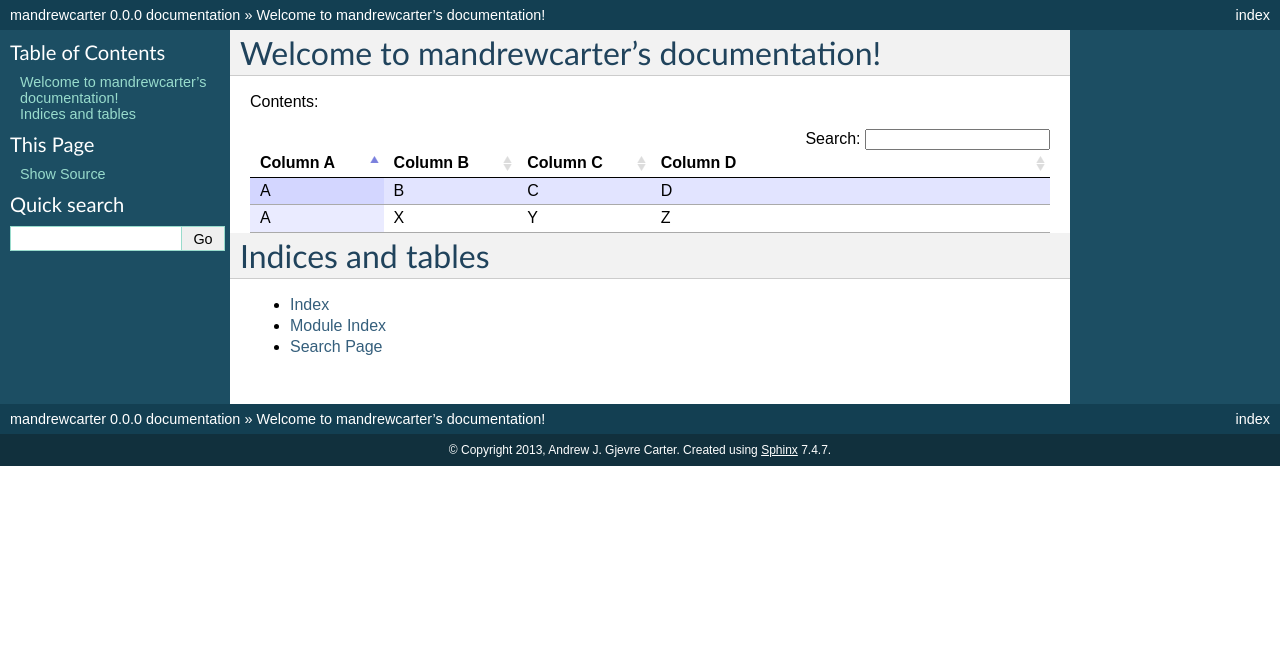
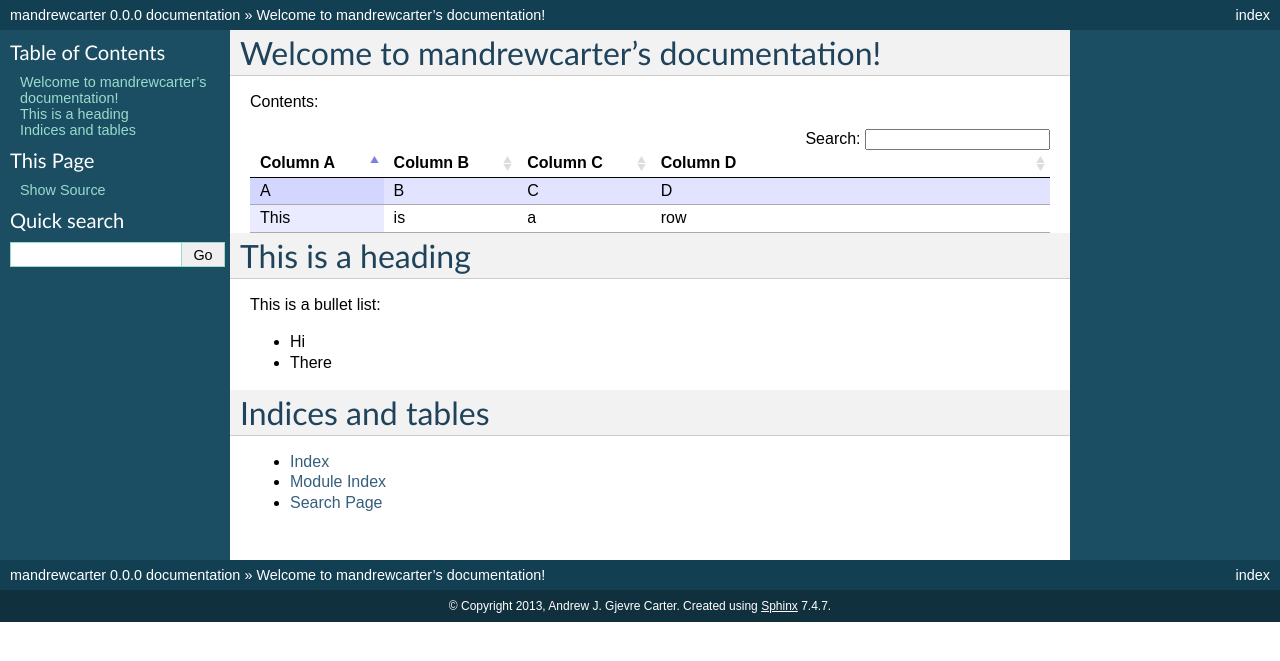
Before and after one commit to mandrewcarter/mandrewcarter.github.io, a Sphinx documentation site: the page built from sphinx/source/index.rst, in a window 1280 px wide. Shown: the top 661 px of the page. Built offline with Sphinx 7.4.7, drawn with Linux system fonts in a browser that asks for light colours; formulas are drawn with MathJax 3.

Commit message:
Made changes

```diff
--- a/sphinx/source/index.rst
+++ b/sphinx/source/index.rst
@@ -27,10 +27,20 @@ Contents:
      - C
      - D
 
-   * - A
-     - X
-     - Y
-     - Z
+   * - This
+     - is
+     - a
+     - row
+
+
+This is a heading
+=================
+
+This is a bullet list:
+
+* Hi
+* There
+
 
 
 
```
Also changed, not shown: 5 other files.
